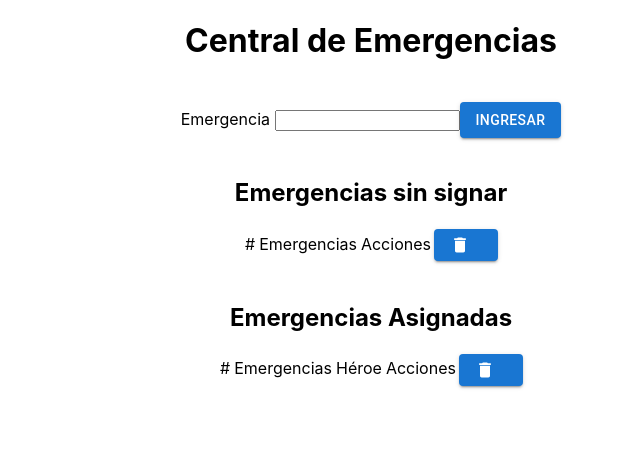
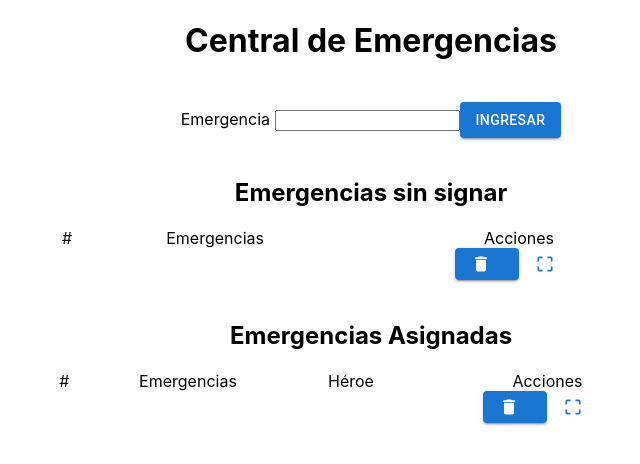
Before and after one commit to pucetec/marvel-emergencies-center-1161, a React (Create React App) app: page / in a window 1280 px wide. Shown: the top 464 px of the page, without its empty margins (269-909 px from the left). Built offline with nearby package versions, Linux system fonts and the light colour scheme.

Commit message:
Feat[Nostory][Josue] Add a botton , create a logic to button 'Ingresar'

```diff
--- a/src/App.js
+++ b/src/App.js
@@ -1,37 +1,82 @@
 import * as React from "react";
+import { useState } from "react";
 import Button from "@mui/material/Button";
 import DeleteIcon from "@mui/icons-material/Delete";
+import CropFreeIcon from "@mui/icons-material/CropFree";
+
+const Public_key = "162bf646746d2cfe7d66d6a27b6a90dc";
+const Private_key = "68979345d9ee3d74351b46edfdb64e657db8c73a";
+const Gateway = "http://gateway.marvel.com/v1/public/comics?ts=1&apikey=";
 
 const App = () => {
+  const [emergencyText, setEmergencyText] = useState("");
+  const handleInputChange = (event) => {
+    setEmergencyText(event.target.value);
+  };
+  const handleButtonClick = () => {
+    console.log("Valor del input:", emergencyText);
+  };
+
   return (
     <div>
       <h1 style={{ textAlign: "center" }}>Central de Emergencias</h1>
       <br />
       <div style={{ textAlign: "center" }}>
         <label>
-          Emergencia <input type="text" value="" />
+          Emergencia{" "}
+          <input
+            type="text"
+            value={emergencyText}
+            onChange={handleInputChange}
+          ></input>
         </label>
-        <Button variant="contained">Ingresar</Button>
+        <Button variant="contained" onClick={handleButtonClick}>
+          Ingresar
+        </Button>
       </div>
       <br />
       <div>
         <h2 style={{ textAlign: "center" }}>Emergencias sin signar</h2>
-        <table style={{ margin: "auto", textAlign: "center" }}>
+        <table
+          style={{
+            margin: "auto",
+            textAlign: "center",
+            borderCollapse: "collapse",
+            width: "50%",
+          }}
+        >
           <td>#</td>
           <td>Emergencias</td>
-          <td>Acciones </td>
-          <Button variant="contained" startIcon={<DeleteIcon />}></Button>
+          <td>
+            Acciones
+            <div>
+              <Button variant="contained" startIcon={<DeleteIcon />}></Button>
+              <Button variant="text" startIcon={<CropFreeIcon />}></Button>
+            </div>
+          </td>
         </table>
       </div>
       <br />
       <div>
         <h2 style={{ textAlign: "center" }}>Emergencias Asignadas</h2>
-        <table style={{ margin: "auto", textAlign: "center" }}>
+        <table
+          style={{
+            margin: "auto",
+            textAlign: "center",
+            borderCollapse: "collapse",
+            width: "50%",
+          }}
+        >
           <td>#</td>
           <td>Emergencias</td>
           <td>Héroe</td>
-          <td>Acciones </td>
-          <Button variant="contained" startIcon={<DeleteIcon />}></Button>
+          <td>
+            Acciones
+            <div>
+              <Button variant="contained" startIcon={<DeleteIcon />}></Button>
+              <Button variant="text" startIcon={<CropFreeIcon />}></Button>
+            </div>
+          </td>
         </table>
       </div>
     </div>
```
